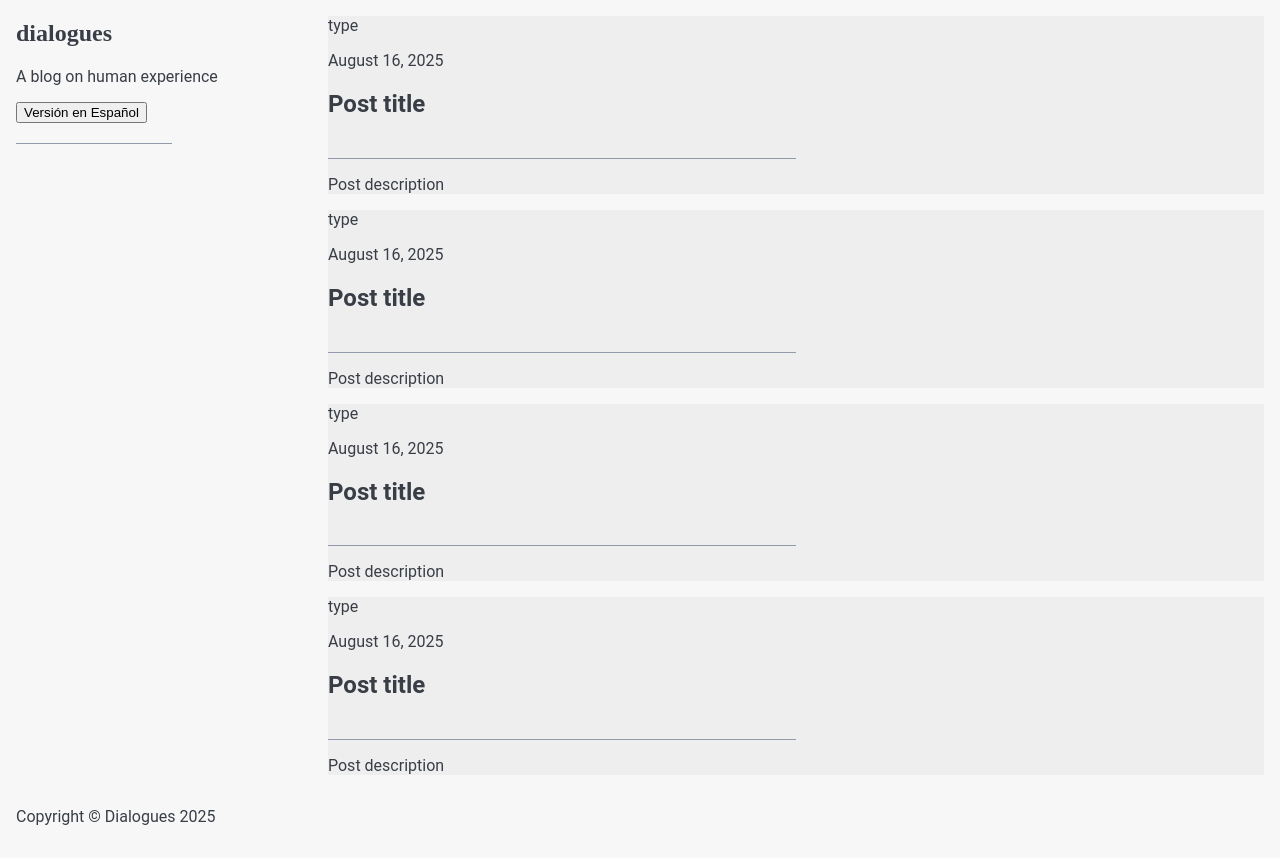
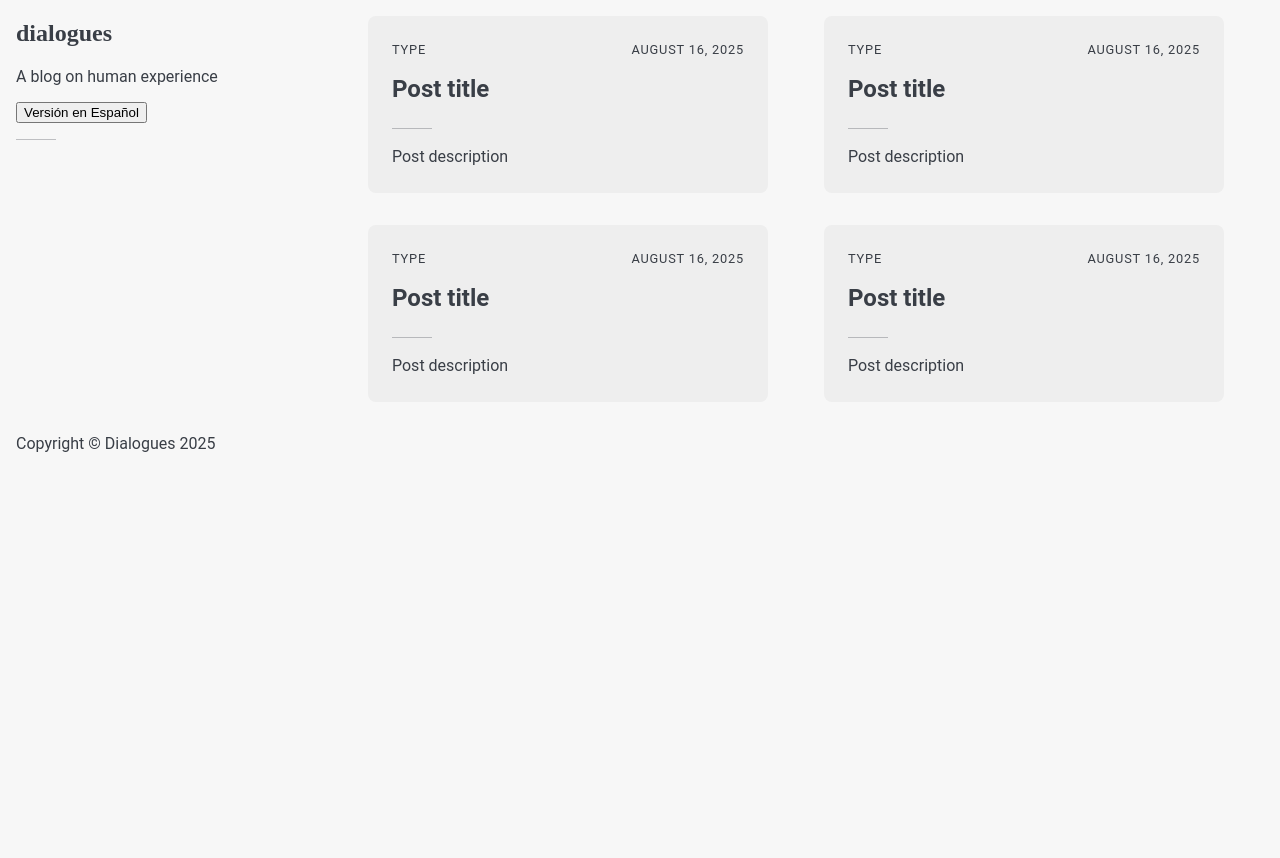
Before and after one commit to laotzee/dialogues, a Flask app: page / in a window 1280 px wide. Shown: the part 43-901 px from the top of the page. After the commit the page ends 495 px from the top, so only its background shows below. Run offline with Flask 3, Linux system fonts and the light colour scheme; data that the repository does not hold is empty; some libraries are stand-ins or nearby versions; some web fonts are replaced.

Commit message:
Change posts card layout

```diff
--- a/app/static/css/style.css
+++ b/app/static/css/style.css
@@ -122,26 +122,56 @@ header {
 .nav-toggle[aria-expanded="true"] .hamburger::before { transform: rotate(45deg); }
 .nav-toggle[aria-expanded="true"] .hamburger::after { transform: rotate(-45deg); }
 
-/* Post card*/
+.blog-container {
+    display: grid;
+    grid-template-columns: 1fr; /* Mobile: Single column */
+    gap: 2rem;
+    padding: 1rem;
+}
 
-article.card {
+.card {
     background-color: var(--clr-surface);
+    display: flex;
+    flex-direction: column;
+    padding: 1.5rem;
+    border-radius: 8px;
+}
+
+.article-metadata {
+    display: flex;
+    justify-content: space-between;
+    align-items: center;
+    margin-bottom: 0.5rem;
+}
+
+.article-metadata .m {
+    font-size: 0.8rem;
+    text-transform: uppercase;
+    letter-spacing: 0.05rem;
+    margin: 0;
+}
+
+.card h2 {
+    margin: 0.5rem 0;
+    font-size: 1.5rem;
+    line-height: 1.2;
 }
 
 .bar {
-
-    width: 50%;
-
-    border-bottom: 1px solid var(--clr-accent);
-
-    padding-top: 10px;
-    padding-bottom: 10px;
+    height: 1px;
+    width: 40px;
+    background-color: currentColor;
+    opacity: 0.3;
+    margin: 1rem 0;
 }
 
-/* Desktop View */
+.card p {
+    margin: 0;
+    line-height: 1.5;
+}
+
+/* Desktop */
 @media (min-width: 600px) {
-
-  /* Page layout */
 
     .main-layout {
         display: flex;
@@ -186,4 +216,10 @@ article.card {
     background: transparent;
     }
 
+    .blog-container {
+        grid-template-columns: repeat(auto-fit, 400px);
+
+        justify-content: space-evenly;
+    }
+
 }
```
